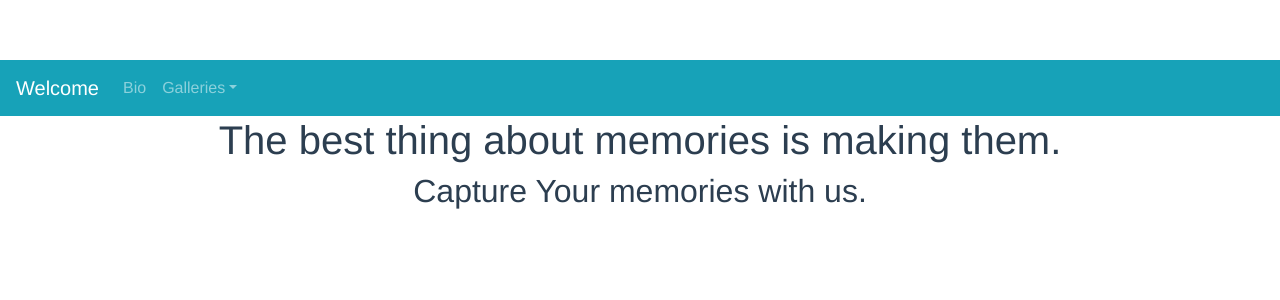
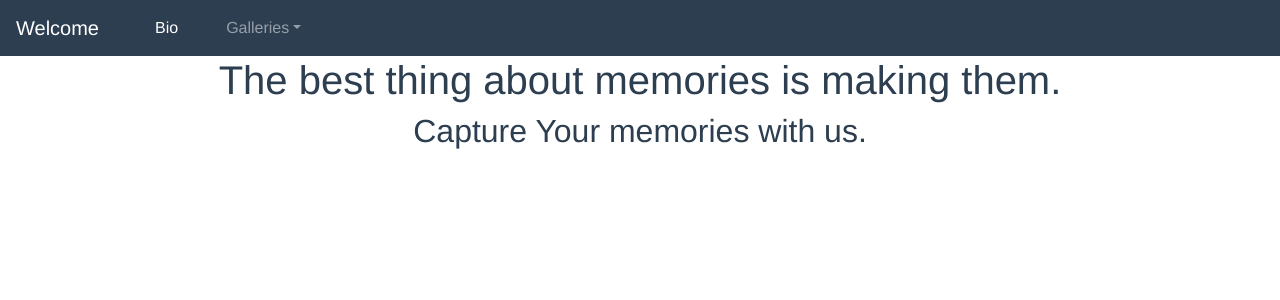
Before and after one commit to marcinpgit/gallery-app, a Vue app: page /#/ in a window 1280 px wide. Shown: the top 300 px of the page. Built offline with nearby package versions, Linux system fonts and the light colour scheme; what v-img would draw is missing.

Commit message:
styles added to HeaderPage

```diff
--- a/src/App.vue
+++ b/src/App.vue
@@ -27,6 +27,5 @@ export default {
   -moz-osx-font-smoothing: grayscale;
   text-align: center;
   color: #2c3e50;
-  margin-top: 60px;
 }
 </style>
--- a/src/components/HeaderPage.vue
+++ b/src/components/HeaderPage.vue
@@ -32,3 +32,14 @@ export default {
     name: 'headerPage',
 }
 </script>
+
+<style scoped>
+    .navbar-expand-md .navbar-nav .nav-link {
+        color: #fff;
+        padding-left: 40px;
+        padding-right: 40px
+    }
+    .bg-info {
+        background-color: #2C3E50 !important
+    }
+</style>
```
